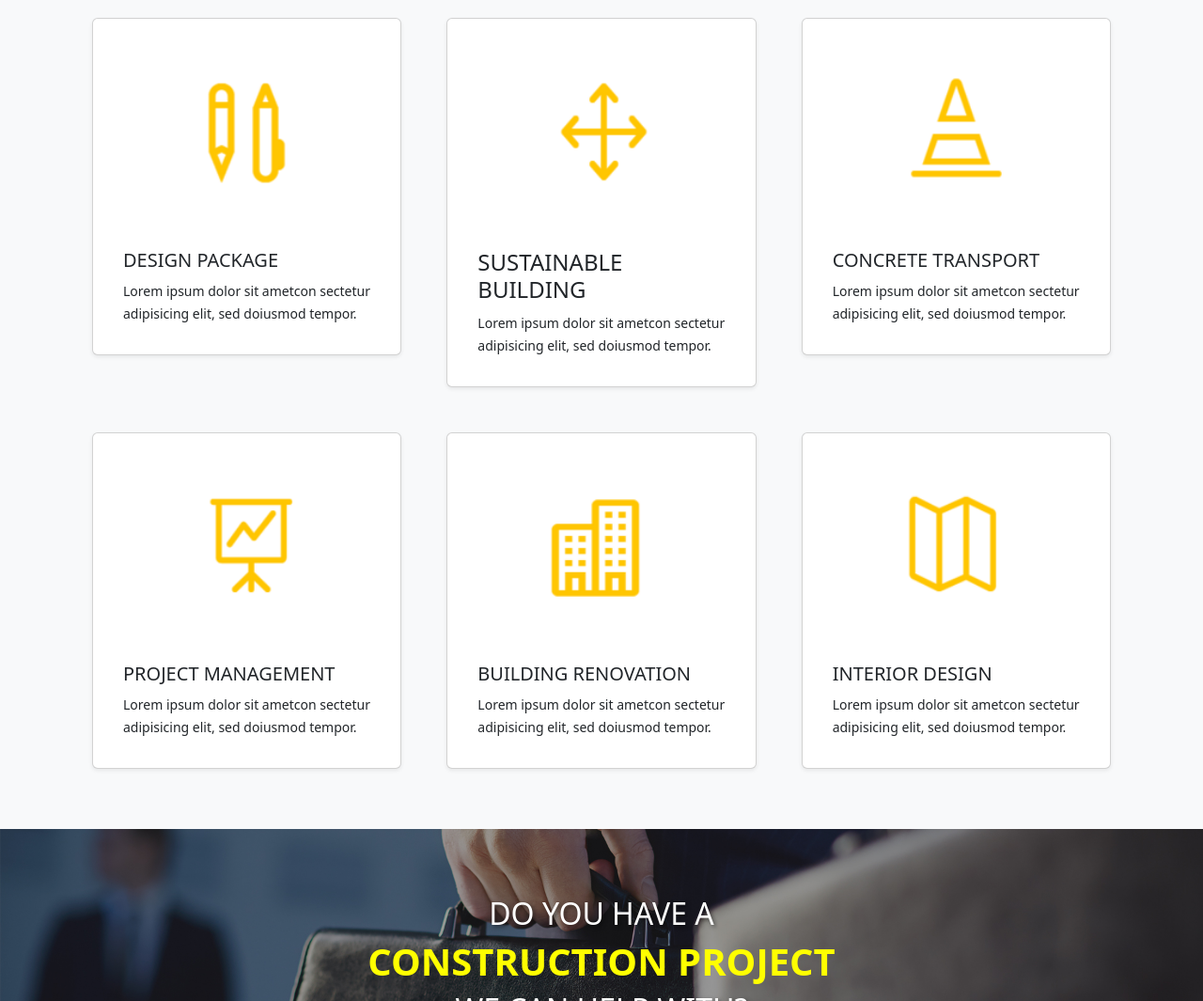
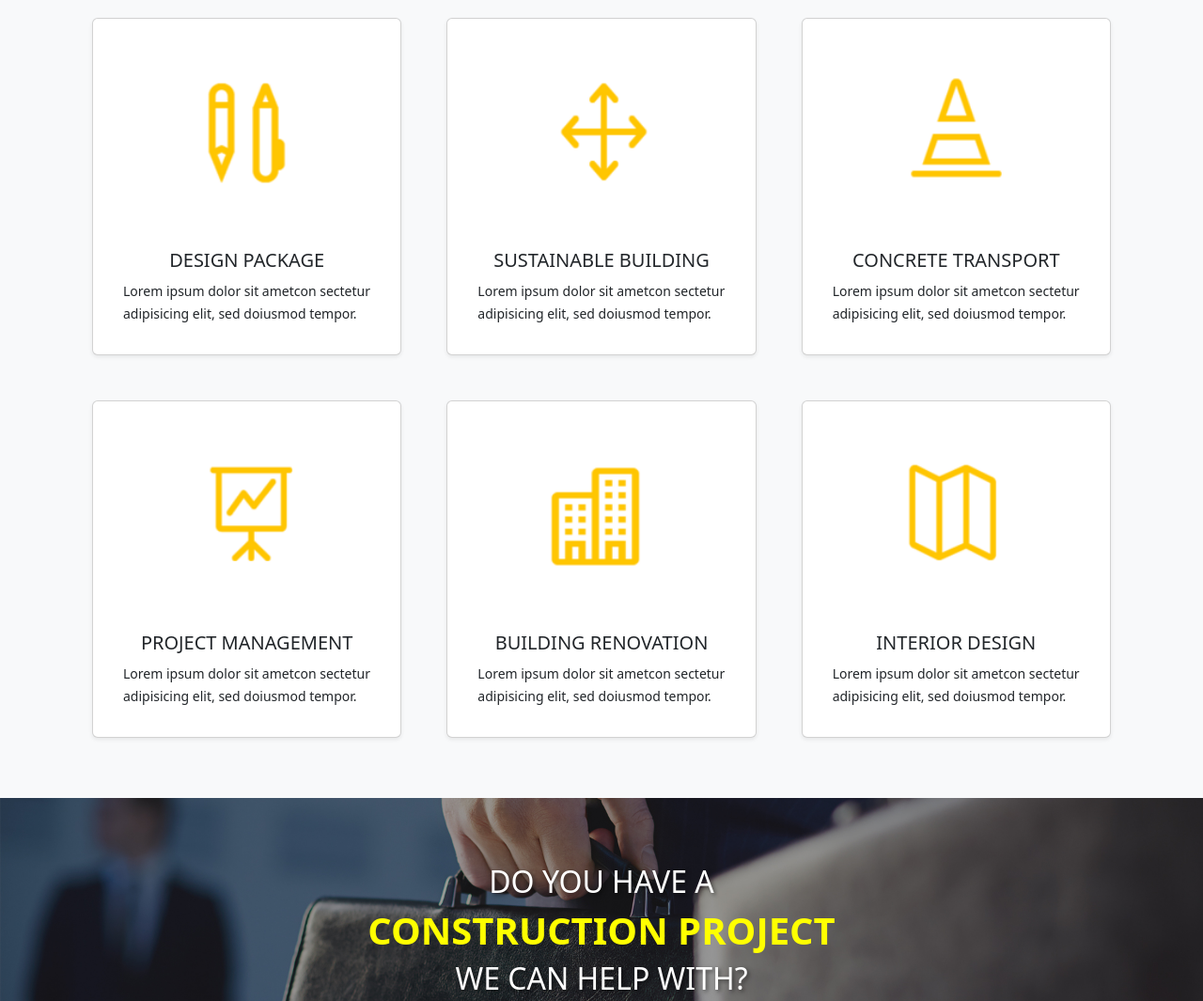
Before and after one commit to Muddassar-Mehboob/Portfolio-Project-1, a plain HTML site: page index.html in a window 1280 px wide. Shown: the part 1910-2975 px from the top of the page at 94% size. Drawn offline with nearby package versions, Linux system fonts and the light colour scheme.

Commit message:
Update index.html

```diff
--- a/index.html
+++ b/index.html
@@ -270,7 +270,7 @@
                                 <img src="sec4-1.png" alt="">
                                 <div class="card-body">
                                     <div>
-                                        <h5 class="mx-auto">DESIGN PACKAGE</h5>
+                                        <h5 class="d-flex justify-content-center">DESIGN PACKAGE</h5>
                                     </div>
                                     <p class="card-text"><small>Lorem ipsum dolor sit ametcon sectetur <br>
                                             adipisicing elit, sed doiusmod tempor.</small></p>
@@ -283,7 +283,7 @@
                                 <img src="sec4-2.png" alt="">
                                 <div class="card-body">
                                     <div>
-                                        <h4 class="mx-auto">SUSTAINABLE BUILDING</h4>
+                                        <h5 class="d-flex justify-content-center">SUSTAINABLE BUILDING</h5>
                                     </div>
                                     <p class="card-text"><small>Lorem ipsum dolor sit ametcon sectetur <br>
                                             adipisicing elit, sed doiusmod tempor.</small></p>
@@ -296,7 +296,7 @@
                                 <img src="sec4-3.png" alt="">
                                 <div class="card-body">
                                     <div>
-                                        <h5 class="mx-auto">CONCRETE TRANSPORT</h5>
+                                        <h5 class="d-flex justify-content-center">CONCRETE TRANSPORT</h5>
                                     </div>
                                     <p class="card-text"><small>Lorem ipsum dolor sit ametcon sectetur <br>
                                             adipisicing elit, sed doiusmod tempor.</small></p>
@@ -309,7 +309,7 @@
                                 <img src="sec4-4.png" alt="">
                                 <div class="card-body">
                                     <div>
-                                        <h5 class="mx-auto">PROJECT MANAGEMENT</h5>
+                                        <h5 class="d-flex justify-content-center">PROJECT MANAGEMENT</h5>
                                     </div>
                                     <p class="card-text"><small>Lorem ipsum dolor sit ametcon sectetur <br>
                                             adipisicing elit, sed doiusmod tempor.</small></p>
@@ -322,7 +322,7 @@
                                 <img src="sec4-5.png" alt="">
                                 <div class="card-body">
                                     <div>
-                                        <h5 class="mx-auto">BUILDING RENOVATION</h5>
+                                        <h5 class="d-flex justify-content-center">BUILDING RENOVATION</h5>
                                     </div>
                                     <p class="card-text"><small>Lorem ipsum dolor sit ametcon sectetur <br>
                                             adipisicing elit, sed doiusmod tempor.</small></p>
@@ -335,7 +335,7 @@
                                 <img src="sec4-6.png" alt="">
                                 <div class="card-body">
                                     <div>
-                                        <h5 class="mx-auto">INTERIOR DESIGN</h5>
+                                        <h5 class="d-flex justify-content-center">INTERIOR DESIGN</h5>
                                     </div>
                                     <p class="card-text"><small>Lorem ipsum dolor sit ametcon sectetur <br>
                                             adipisicing elit, sed doiusmod tempor.</small></p>
```
